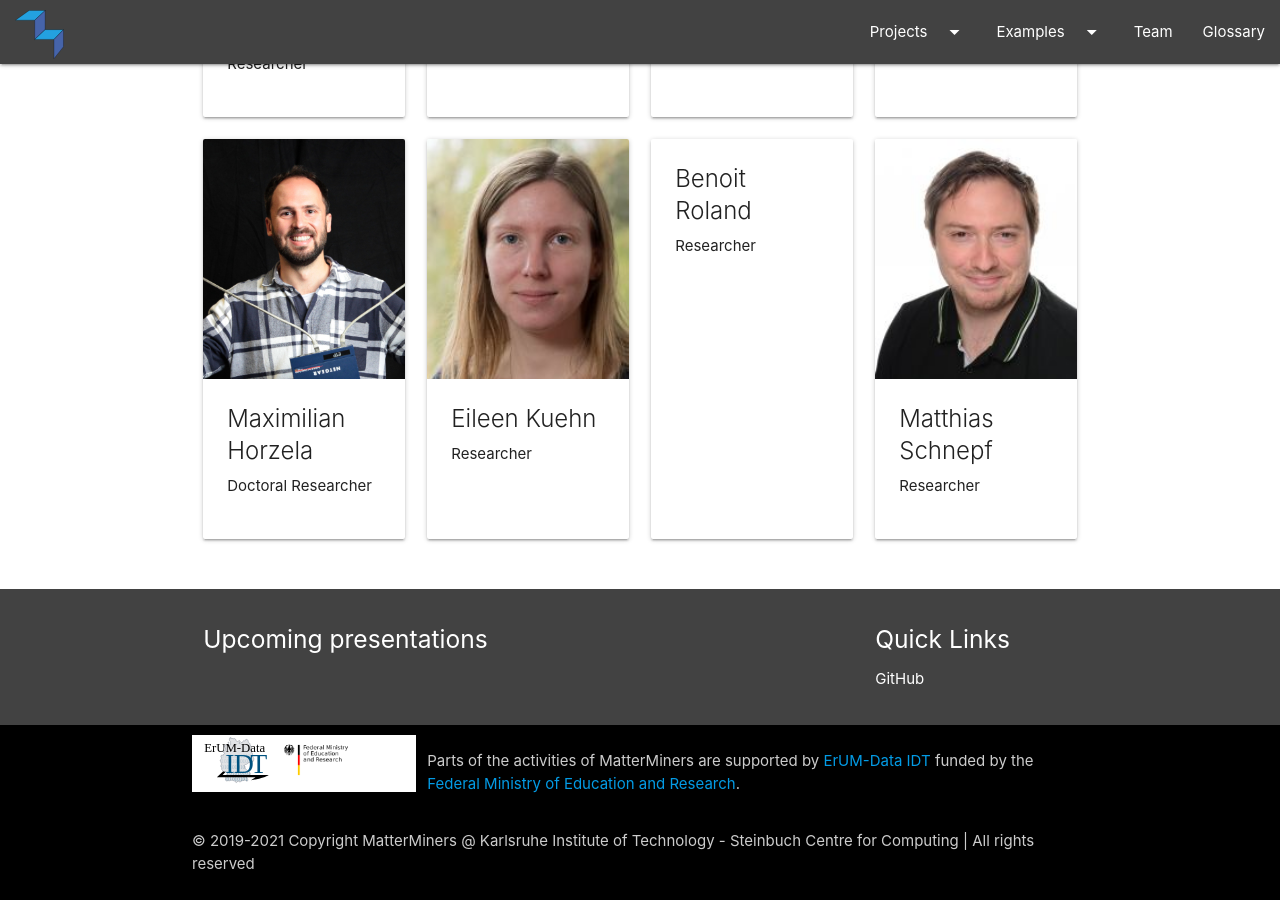
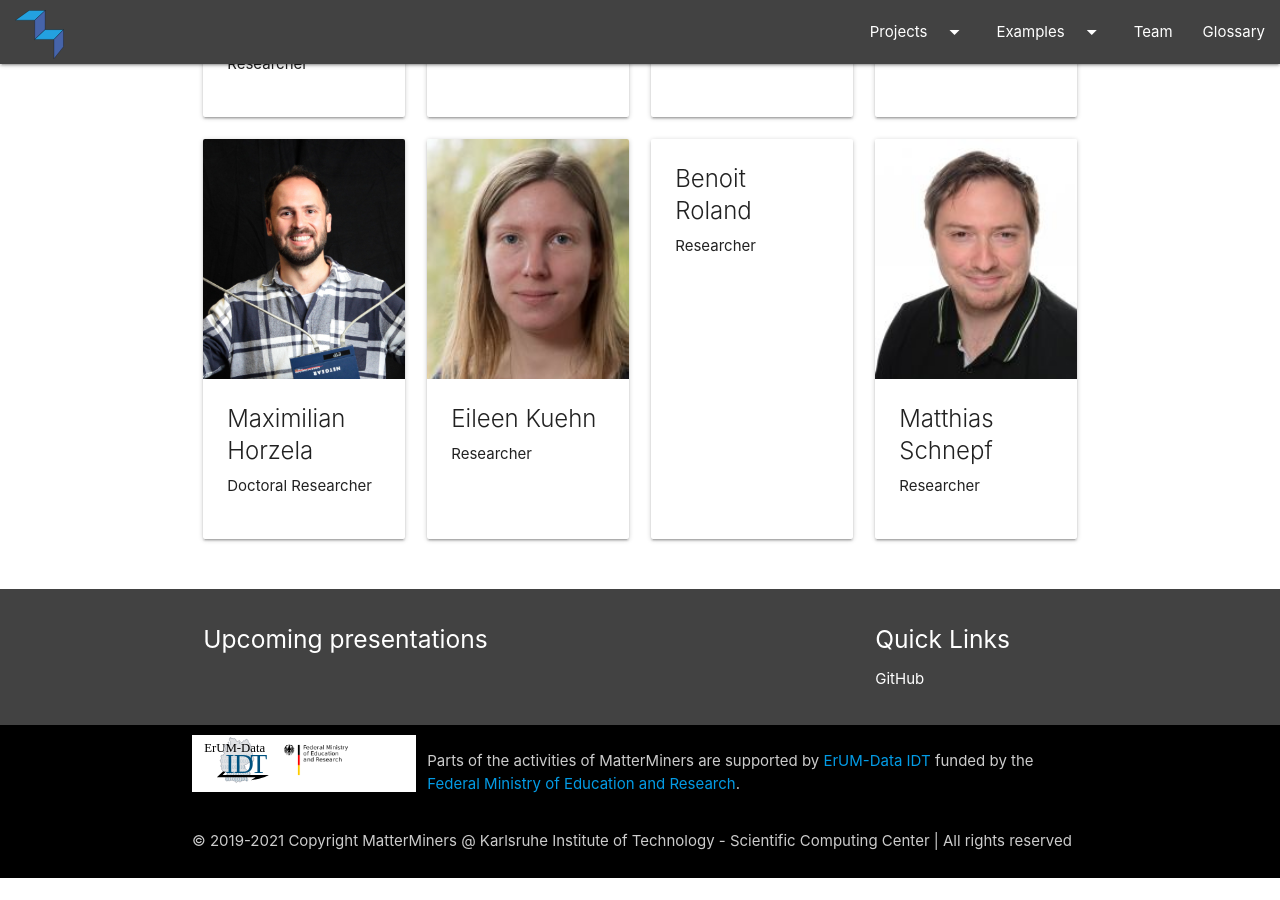
Before and after one commit to MatterMiners/matterminers.github.io, a Jekyll site: the page built from index.md, in a window 1280 px wide and 900 px high, scrolled down 4573 px. Built offline with Jekyll 4.4.1, drawn with Linux system fonts in a browser that asks for light colours; nearby versions of some CDN libraries; after the commit the page ends 5451 px from its top, so only the background shows below that.

Commit message:
Update SCC name

```diff
--- a/_config.yml
+++ b/_config.yml
@@ -14,7 +14,7 @@
 # You can create any custom variable you would like, and they will be accessible
 # in the templates via {{ site.myvariable }}.
 title: MatterMiners
-name: MatterMiners @ Karlsruhe Institute of Technology - Steinbuch Centre for Computing
+name: MatterMiners @ Karlsruhe Institute of Technology - Scientific Computing Center
 description: >- # this means to ignore newlines until "baseurl:"
   Deployment and simulation framework for dynamic
   allocation and integration of opportunistic resources
```
